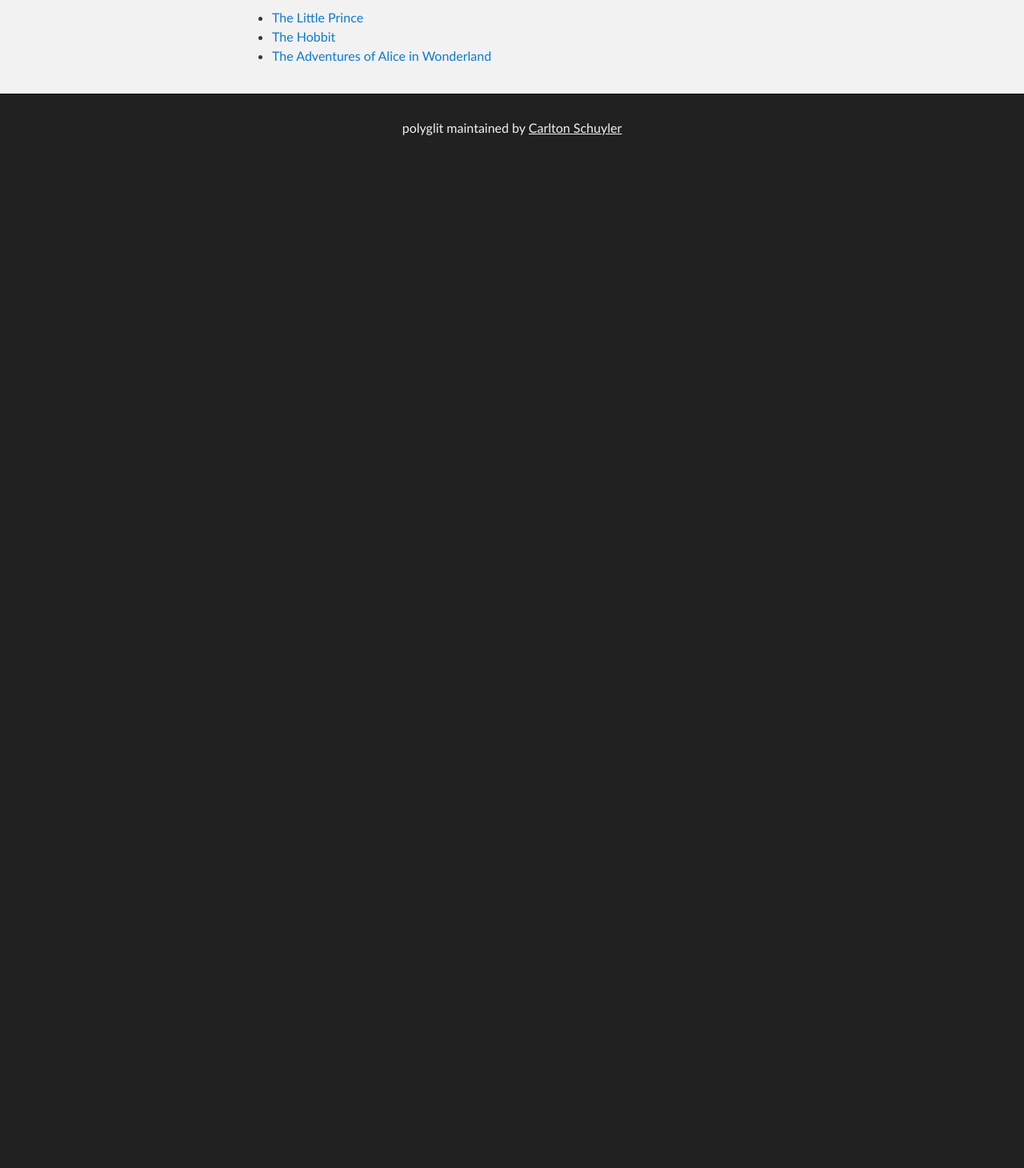
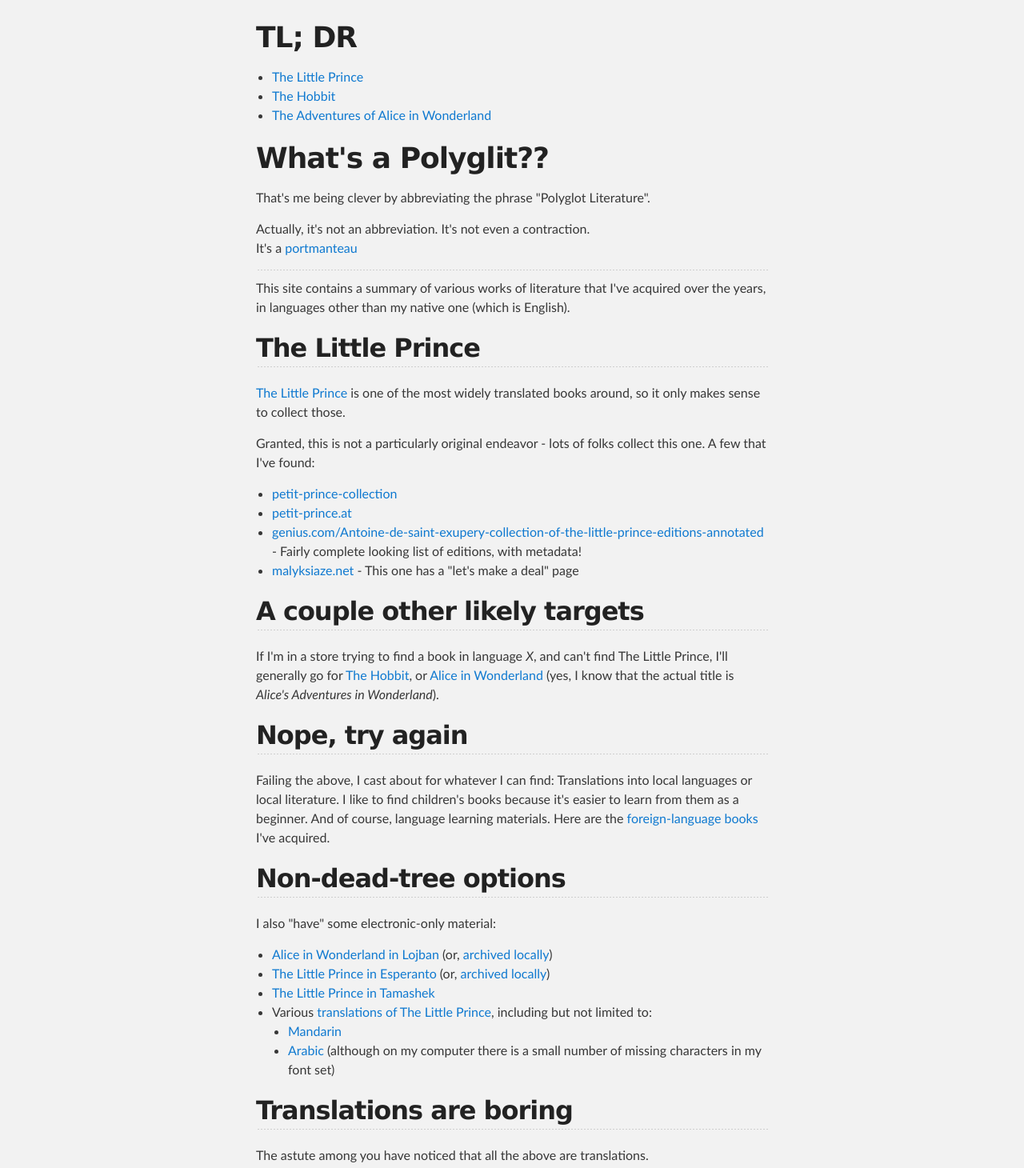
Before and after one commit to cschuyle/polyglit, a React (Create React App) app in the folder frontend/: page / in a window 1280 px wide. Shown: the part 240-1700 px from the top of the page at 80% size. Before the commit the page ends 800 px from the top, so only its background shows below. Built offline with nearby package versions, Linux system fonts and the light colour scheme.

Commit message:
Added verbage to home page in markdown

```diff
--- a/frontend/package.json
+++ b/frontend/package.json
@@ -12,6 +12,7 @@
     "@types/react-dom": "^17.0.3",
     "react": "^17.0.2",
     "react-dom": "^17.0.2",
+    "react-markdown": "^6.0.2",
     "react-scripts": "4.0.3",
     "typescript": "^4.2.4",
     "web-vitals": "^1.1.1"
--- a/frontend/src/HomePage.tsx
+++ b/frontend/src/HomePage.tsx
@@ -1,16 +1,92 @@
 import React from 'react';
+import ReactMarkdown from 'react-markdown'
 
 class HomePage extends React.Component {
+
+    body = `
+# TL; DR
+
+- [The Little Prince](./the-little-prince)
+- [The Hobbit](./the-hobbit)
+- [The Adventures of Alice in Wonderland](./alice-in-wonderland)
+
+# What's a Polyglit??
+
+That's me being clever by abbreviating the phrase "Polyglot Literature".
+
+Actually, it's not an abbreviation.  It's not even a contraction.
+It's a [portmanteau](https://en.wikipedia.org/wiki/Portmanteau)
+
+---
+
+This site contains a summary of various works of literature that I've acquired over the years, in languages other
+than my native one (which is English).
+
+
+## The Little Prince
+
+[The Little Prince](the-little-prince) is one of the most widely translated books around, so it only makes sense to
+collect those.
+
+Granted, this is not a particularly original endeavor - lots of folks collect this one.  A few that I've found:
+* [petit-prince-collection](http://www.petit-prince-collection.com/lang/traducteurs.php?lang=en)
+* [petit-prince.at](http://www.petit-prince.at/collection.htm)
+* [genius.com/Antoine-de-saint-exupery-collection-of-the-little-prince-editions-annotated](https://genius.com/Antoine-de-saint-exupery-collection-of-the-little-prince-editions-annotated) - Fairly complete looking list of editions, with metadata!
+* [malyksiaze.net](https://malyksiaze.net/en) - This one has a "let's make a deal" page
+
+## A couple other likely targets
+
+If I'm in a store trying to find a book in language _X_, and can't find The Little Prince,
+I'll generally go for [The Hobbit](the-hobbit), or [Alice in Wonderland](alice-in-wonderland) (yes, I know that the actual title is _Alice's Adventures in Wonderland_).
+
+## Nope, try again
+
+Failing the above, I cast about for whatever I can find: Translations into local languages or local literature.
+I like to find children's books because it's easier to learn from them as a beginner.
+And of course, language learning materials.
+Here are the [foreign-language books](foreign-language-books) I've acquired.
+
+## Non-dead-tree options
+
+I also "have" some electronic-only material:
+
+* [Alice in Wonderland in Lojban](http://alis.lojban.org/) (or, [archived locally](alice-in-wonderland-in-lojban))
+* [The Little Prince in Esperanto](https://drive.google.com/file/d/0B9qESZHpLQVvZGRQRDl3VzIzakk/view)  (or, [archived locally](the-little-prince-in-esperanto/La%20eta%20princo.pdf))
+* [The Little Prince in Tamashek](the-little-prince-in-amazigh/the%20little%20prince%20in%20amazigh.pdf)
+* Various [translations of The Little Prince](http://www.laetaprinco.org/), including but not limited to:
+   * [Mandarin](http://www.laetaprinco.org/index.php?page=0&lang=cn)
+   * [Arabic](http://www.laetaprinco.org/index.php?page=0&lang=ar) (although on my computer there is a small number of missing characters in my font set)
+
+## Translations are boring
+
+The astute among you have noticed that all the above are translations.
+So, here are some books I've acquired over the years in their original language:
+* Das Kapital (German)
+* Le Petit Prince (French)
+* Mосква 2042 (Russian)
+* Embers (Hungarian)
+* 2666 (Spanish)
+* Kéraban le tétu (French)
+* Mais où sont passées les Indo Européens? (French)
+* Python для дітей (Ukrainian)
+* De ontdekking van de hemel (Dutch)
+* Распу́тин (Russian)
+* À la recherche du temps perdu (French)
+* La Possibilité d'une île (French)
+* 三体 (Mandarin)
+* Ciacole al pedocin (Triestese)
+* Évkönyv (Hungarian)
+* Innansveitarkronika (Icelandic)
+* Βίος και Πολιτεία του Αλέξη Ζορμπά (Greek)
+* Örtlich Betäubt (German)
+* Marvirinstrato (Esperanto)
+* Le capital au XXI<sup>e</sup> siècle`
 
     render() {
         return (
             <div id="main_content_wrap" className="outer">
                 <section id="main_content" className="inner">
-                    <ul>
-                        <li><a href={"./the-little-prince"}>The Little Prince</a></li>
-                        <li><a href={"./the-hobbit"}>The Hobbit</a></li>
-                        <li><a href={"./alice-in-wonderland"}>The Adventures of Alice in Wonderland</a></li>
-                    </ul>
+                    <ReactMarkdown children={this.body}></ReactMarkdown>
                 </section>
             </div>
         )
--- a/frontend/src/Showcase.tsx
+++ b/frontend/src/Showcase.tsx
@@ -183,9 +183,10 @@ class Showcase extends React.Component<ShowcaseProps, ShowcaseState> {
 
             <span style={{bottom: "0px", right: "0px"}}>
                 <a href={file}
-                   target="_blank">
+                   target="_blank"
+                   rel="noreferrer">
                     <img src={popoutFlat}
-                         title="{`Open in new tab: ${file}`}"
+                         title={`Open in new tab: ${file}`}
                          alt="Open"
                          style={{
                              height: "1.3em",
```
Also changed, not shown: 1 other file (tests, documents, lock files or other folders).
